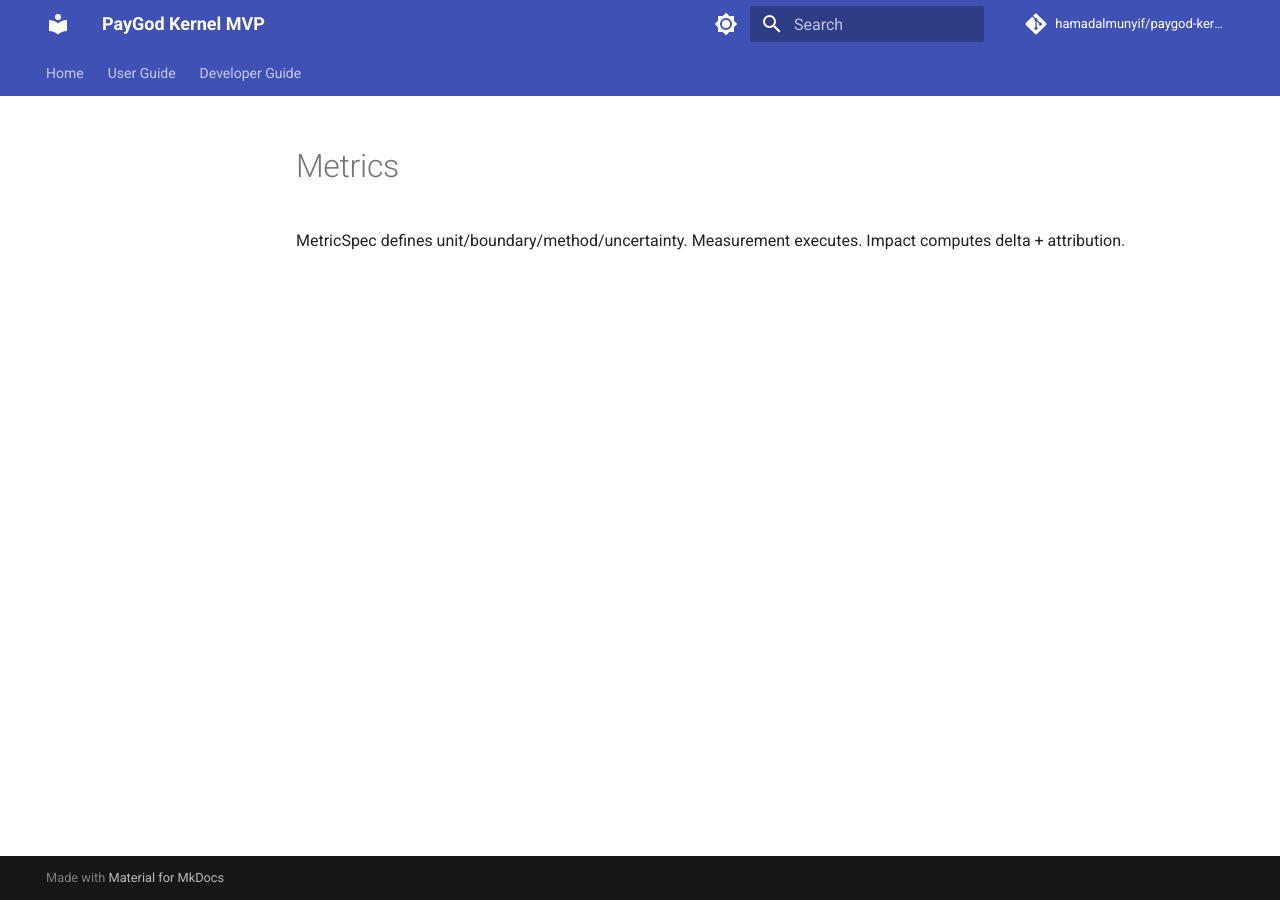
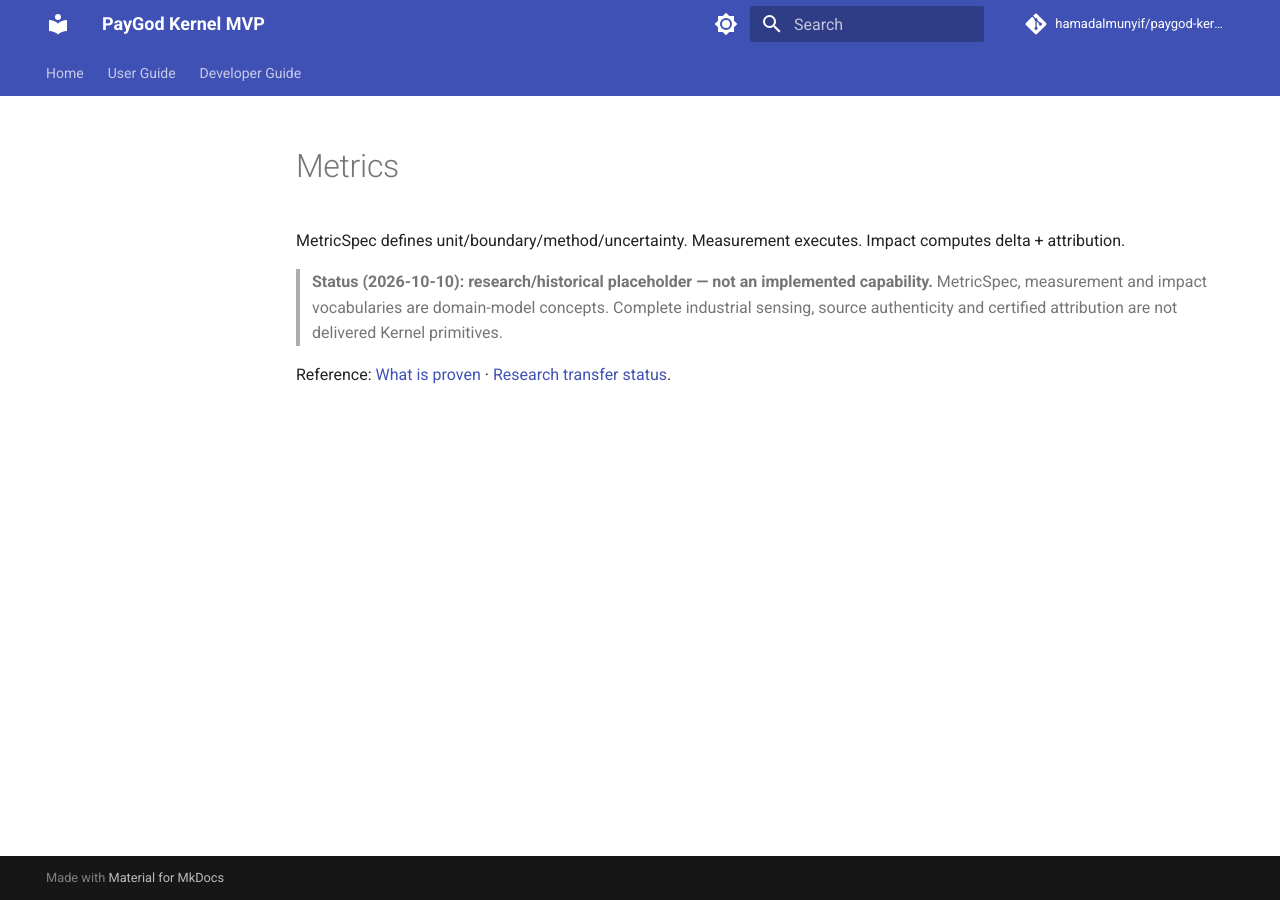
Before and after one commit to hamadalmunyif/paygod-kernel-mvp, an MkDocs documentation site: the page built from docs/05_METRICS_MODEL.md, in a window 1280 px wide. Built offline with MkDocs 1.6.1 and Material for MkDocs 9.7.7, drawn with Linux system fonts in a browser that asks for light colours; comment, search, counter and statistics services are not loaded.

Commit message:
docs: mark historical profile scope in docs/05_METRICS_MODEL.md

```diff
--- a/docs/05_METRICS_MODEL.md
+++ b/docs/05_METRICS_MODEL.md
@@ -1,2 +1,6 @@
 # Metrics
 MetricSpec defines unit/boundary/method/uncertainty. Measurement executes. Impact computes delta + attribution.
+
+> **Status (2026-10-10): research/historical placeholder — not an implemented capability.** MetricSpec, measurement and impact vocabularies are domain-model concepts. Complete industrial sensing, source authenticity and certified attribution are not delivered Kernel primitives.
+
+Reference: [What is proven](../README.md) · [Research transfer status](OBSERVATORY_TRANSFER_ACCEPTANCE_2026-10-10.md).
```
